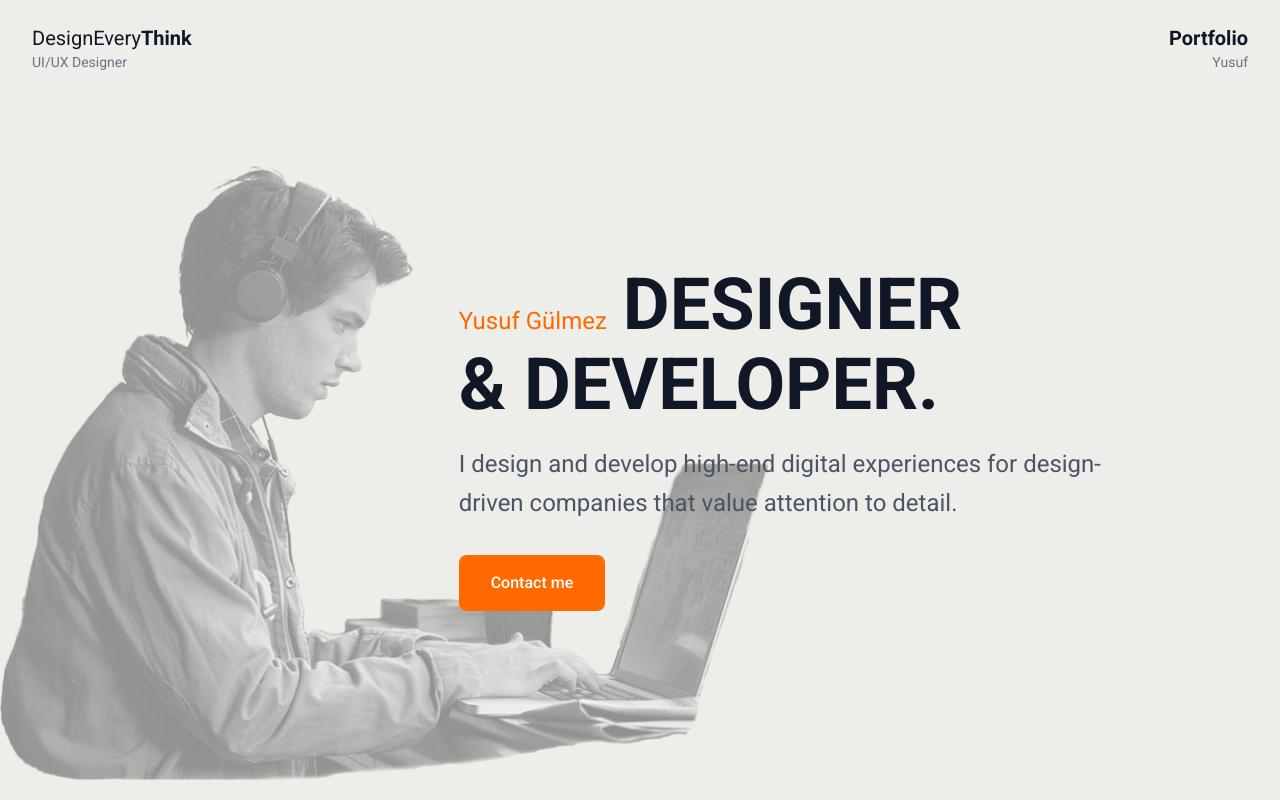
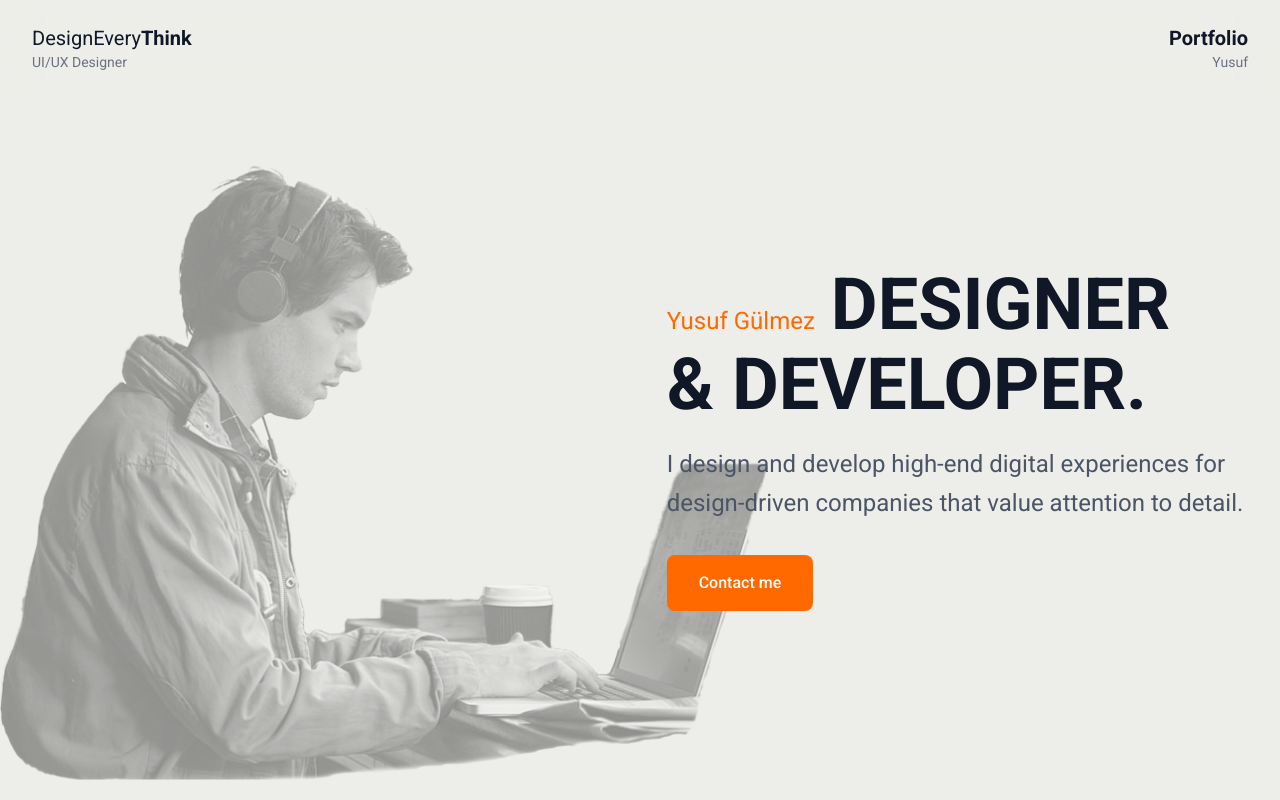
Before and after one commit to yusufgulmezz/portfolio, a Next.js app: page / in a window 1280 px wide. Shown: the top 800 px of the page. Built offline with nearby package versions, Linux system fonts and the light colour scheme.

Commit message:
HeroSection bileşeninde animasyon gecikmesi 3500 ms'den 3000 ms'ye düşürüldü ve stil güncellemeleri yapılarak içerik düzeni değiştirildi. Bu değişiklik, kullanıcı deneyimini iyileştirmek amacıyla gerçekleştirildi.

```diff
--- a/src/components/sections/HeroSection.tsx
+++ b/src/components/sections/HeroSection.tsx
@@ -10,7 +10,7 @@ const HeroSection = () => {
     // Page transition'dan sonra animasyonları başlat
     const timer = setTimeout(() => {
       setIsLoaded(true);
-    }, 3500);
+    }, 3000);
 
     return () => clearTimeout(timer);
   }, []);
@@ -39,7 +39,7 @@ const HeroSection = () => {
               initial={{ opacity: 0, y: 30 }}
               animate={isLoaded ? { opacity: 1, y: 0 } : { opacity: 0, y: 30 }}
               transition={{ duration: 0.8, delay: 0.2 }}
-              className="relative z-10 lg:col-span-8 lg:col-start-5"
+              className="relative z-10 lg:col-span-8 lg:col-start-8"
             >
               {/* Main Heading with Name and Designer on same line */}
               <motion.div
```
